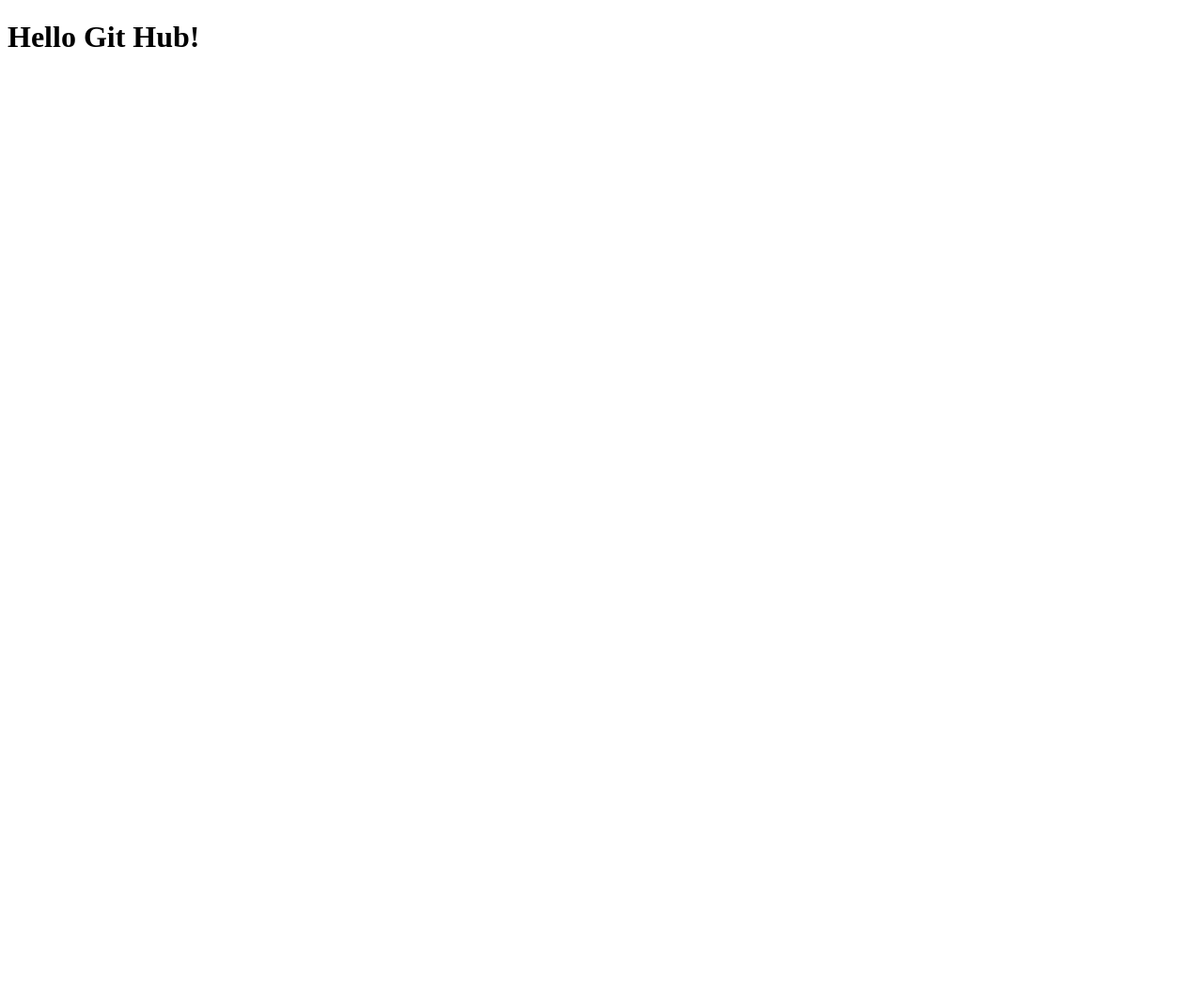
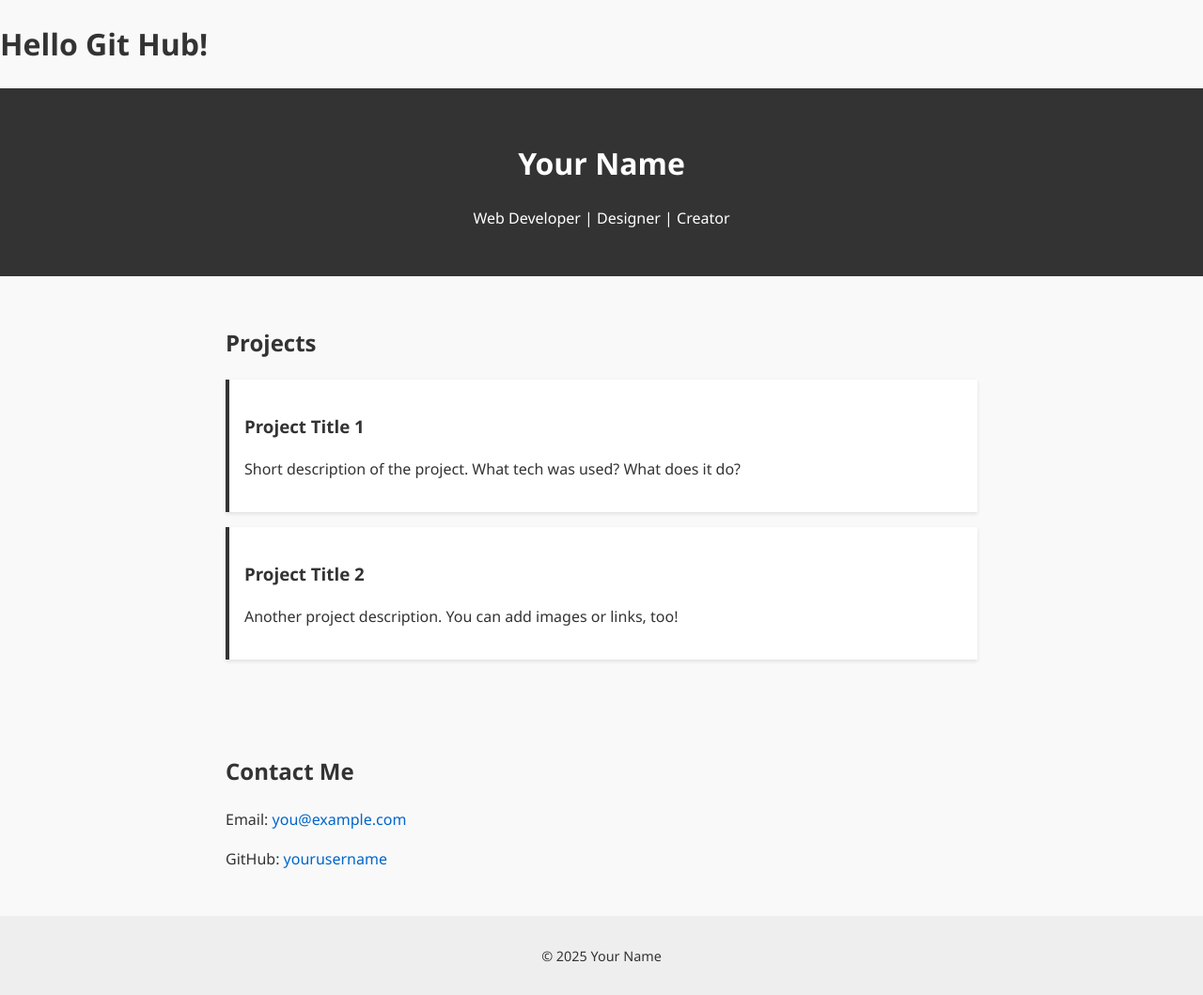
Before and after one commit to Aljer000/BSCS-2A, a plain HTML site: page index.html in a window 1280 px wide. Shown: the whole page at 94% size. Before the commit the page ends 800 px from the top, so only its background shows below. Drawn offline with Linux system fonts and the light colour scheme; files that its build step writes are made by us from their sources.

Commit message:
My Second Push

```diff
--- /dev/null
+++ b/css/Port.css
@@ -0,0 +1,43 @@
+body {
+    font-family: 'Segoe UI', sans-serif;
+    margin: 0;
+    padding: 0;
+    line-height: 1.6;
+    background: #f9f9f9;
+    color: #333;
+  }
+
+  header {
+    background: #333;
+    color: #fff;
+    padding: 2rem;
+    text-align: center;
+  }
+
+  .projects, .contact {
+    padding: 2rem;
+    max-width: 800px;
+    margin: auto;
+  }
+
+  .project {
+    background: #fff;
+    padding: 1rem;
+    margin: 1rem 0;
+    border-left: 4px solid #333;
+    box-shadow: 0 2px 4px rgba(0,0,0,0.1);
+  }
+
+  footer {
+    background: #eee;
+    text-align: center;
+    padding: 1rem;
+    font-size: 0.9rem;
+  }
+  a {
+    color: #0066cc;
+    text-decoration: none;
+  }
+  a:hover {
+    text-decoration: underline;
+  }
--- a/index.html
+++ b/index.html
@@ -4,8 +4,42 @@
     <meta charset="UTF-8">
     <meta name="viewport" content="width=device-width, initial-scale=1.0">
     <title>BSCS 2A Raganas</title>
+    <link rel="stylesheet" href="Port.css">
 </head>
 <body>
     <h1>Hello Git Hub!</h1>
+      <header>
+        <h1>Your Name</h1>
+        <p>Web Developer | Designer | Creator</p>
+      </header>
+
+      <section class="projects">
+        <h2>Projects</h2>
+        <div class="project">
+          <h3>Project Title 1</h3>
+          <p>Short description of the project. What tech was used? What does it do?</p>
+        </div>
+        <div class="project">
+          <h3>Project Title 2</h3>
+          <p>Another project description. You can add images or links, too!</p>
+        </div>
+      </section>
+
+      <section class="contact">
+        <h2>Contact Me</h2>
+        <p>Email: <a href="Aljerraganas4@gmail.com">you@example.com</a></p>
+        <p>GitHub: <a href="https://github.com/Aljer000" target="_blank">yourusername</a></p>
+      </section>
+
+      <footer>
+        <p>&copy; 2025 Your Name</p>
+      </footer>
+
+
+
+
+
+
+    <script src="js/main.js"></script>
 </body>
 </html>
```
Also changed, not shown: js/main.js (added).
